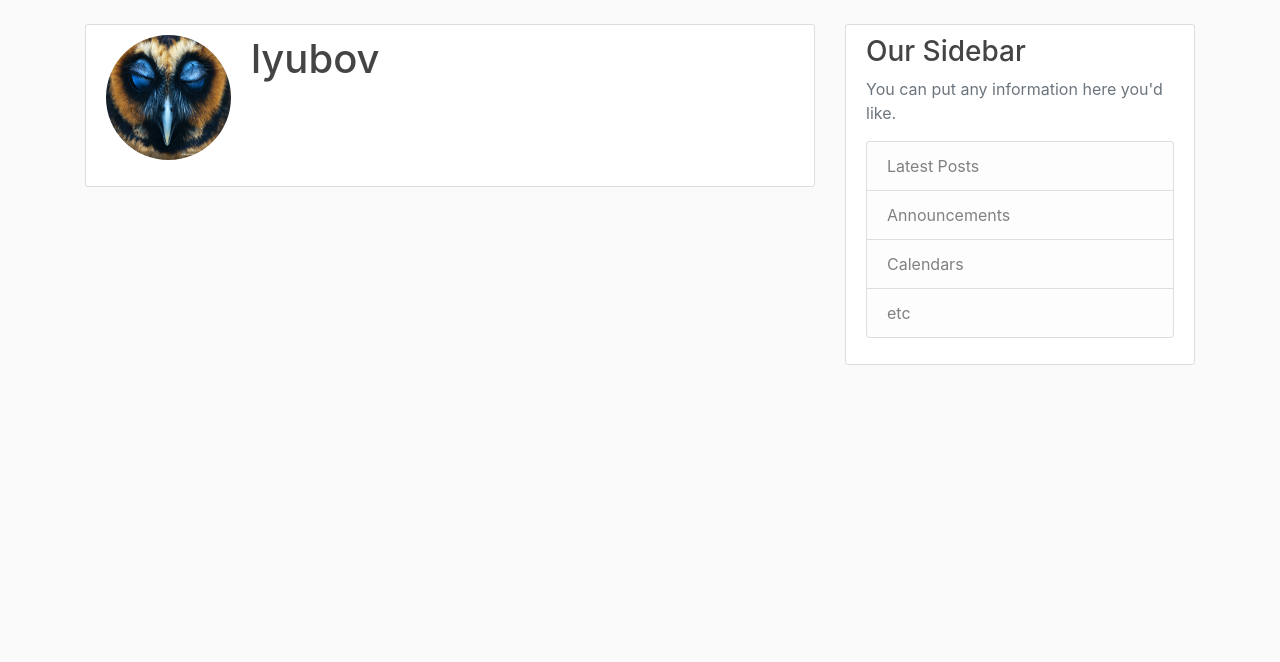
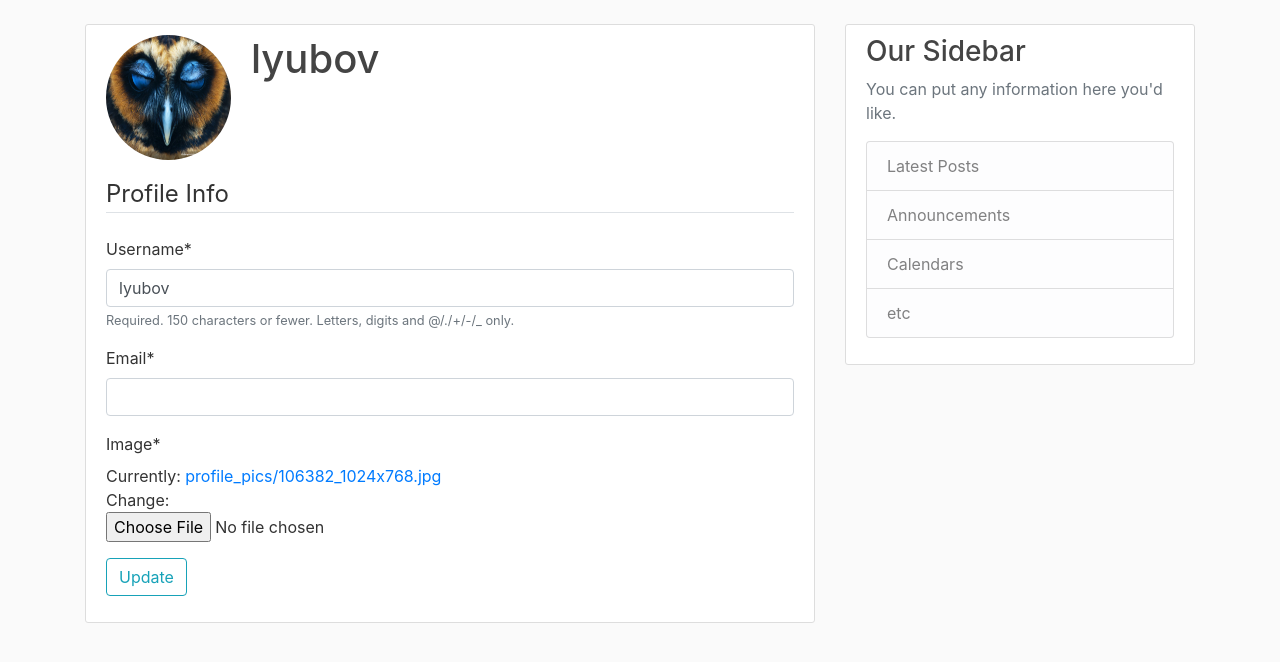
Before and after one commit to LyubovGencheva/LG_Django_project, a Django app: page /profile/ in a window 1280 px wide. Shown: the part 56-718 px from the top of the page. Run offline with Django 3.2, Linux system fonts and the light colour scheme; a user stored in the database is signed in; data comes from the database, SQL or seed files in the repository; both versions use the stored data as it was after the commit; some libraries are stand-ins or nearby versions.

Commit message:
In users/forms.py created UserUpdateFrom (allowing for changes in username & e-mail) and ProfileUpdateForm (allowing for changes in profile-pic). In users/views.py create and populate with user info data those forms and include them in users/templates/profile.html. Updated legends in the profile template. Validation performed in users/views and in case of both forms being valid: save and redirect to user profile. In users/models.py Profile model -> override the save method so that images are resized (using pillow package) at save (in order not to keep large files in db).

```diff
--- a/django_project/blog/templates/blog/home.html
+++ b/django_project/blog/templates/blog/home.html
@@ -2,6 +2,7 @@
 {% block content %}
     {% for post in posts %} <!-- post is the 'key' in home.view context variable-->
         <article class="media content-section">
+          <img class="rounded-circle article-img" src="{{ post.author.profile.image.url }}">
           <div class="media-body">
             <div class="article-metadata">
               <a class="mr-2" href="#">{{ post.author }}</a>
--- a/django_project/users/forms.py
+++ b/django_project/users/forms.py
@@ -1,6 +1,7 @@
 from django import forms
 from django.contrib.auth.models import User
 from django.contrib.auth.forms import UserCreationForm
+from . models import Profile
 
 
 # Extending the UserCreationForm to include custom fields, like e-mail
@@ -10,3 +11,17 @@ class UserRegisterForm(UserCreationForm):
     class Meta:                                         # class Meta keeps configurations in a nested place
         model = User                                    # form.save() will save it to the User model (to be affected)
         fields = ['username', 'email', 'password1', 'password2']
+
+
+class UserUpdateForm(forms.ModelForm):                  # allows to username & e-mail
+    email = forms.EmailField()
+
+    class Meta:
+        model = User
+        fields = ['username', 'email']
+
+
+class ProfileUpdateForm(forms.ModelForm):               # allows image update
+    class Meta:
+        model = Profile
+        fields = ['image']
--- a/django_project/users/models.py
+++ b/django_project/users/models.py
@@ -1,10 +1,22 @@
 from django.db import models
 from django.contrib.auth.models import User
+from PIL import Image
 
 
 class Profile(models.Model):
-    user = models.OneToOneField(User, on_delete=models.CASCADE) #if the User is deleted, the Profile will be deleted too, but not vice-versa
+    user = models.OneToOneField(User, on_delete=models.CASCADE) # if the User is deleted, the Profile will be deleted too, but not vice-versa
     image = models.ImageField(default='default.jpg', upload_to='profile_pics')
 
     def __str__(self):
         return f'{self.user.username} Profile'
+
+    # Override the save method to resize the profile pic before saving it.
+    def save(self):
+        super().save()                              # running the save method on the parent class
+                                                    # will save the uploaded image just as it is
+        img = Image.open(self.image.path)
+
+        if img.height > 300 or img.width > 300:     # resizes if neccessary
+            output_size = (300, 300)
+            img.thumbnail(output_size)
+            img.save(self.image.path)               # saves the resized image to the original path
--- a/django_project/users/templates/users/profile.html
+++ b/django_project/users/templates/users/profile.html
@@ -9,6 +9,17 @@
           <p class="text-secondary">{{ user.email }}</p>
         </div>
       </div>
-      <!-- FORM HERE -->
+        <form method="POST" enctype="multipart/form-data">      <!--"enctype" allows for image saving at the background-->
+            {% csrf_token %}                                    <!--additional security by Django, without the csrf, the form will not work-->
+            <fieldset class="form-dash-group">
+                <legend class="border-bottom mb-4">Profile Info</legend>
+                {{ u_form|crispy }}     <!--UserUpdateForm: for username & e-mail changes-->
+                {{ p_form|crispy }}     <!--ProfileUpdateForm: for profile-pic changes-->
+                <!--Submit button in not included in the form, that is why add it.-->
+                <div class="form-group">
+                    <button class="btn btn-outline-info" type="submit">Update</button>
+                </div>
+            </fieldset>
+        </form>
     </div>
 {% endblock content %}
--- a/django_project/users/views.py
+++ b/django_project/users/views.py
@@ -1,7 +1,7 @@
 from django.shortcuts import render, redirect
 from django.contrib import messages
 from django.contrib.auth.decorators import login_required
-from . forms import UserRegisterForm
+from . forms import UserRegisterForm, UserUpdateForm, ProfileUpdateForm
 
 
 def register(request):
@@ -10,14 +10,39 @@ def register(request):
         if form.is_valid():                                                 # form validation
             form.save()
             username = form.cleaned_data.get('username')                    # grabs the username from the validated form
-            messages.success(request, f'Your account has been created! You are now able to log in.')   # changed flash message
+            messages.success(request, f'Your account has been created! You are now able to log in.')   # flash message
             return redirect('login')                                        # redirects to login at successful registration
     else:
         form = UserRegisterForm()                                           # creates an empty form
-    return render(request, 'users/register.html', {'form': form})           # Note: in case of unsuccesful validation,
+    return render(request, 'users/register.html', {'form': form})           # Note: in case of unsuccessful validation,
                                                                             # the form rendered at this last statement
                                                                             # will still be populated with the (in-valid) user data
 
+
 @login_required                                                             # decorator, adding functionality to existing function
 def profile(request):
-    return render(request, 'users/profile.html')
+    if request.method == 'POST':
+        u_form = UserUpdateForm(request.POST,
+                                instance=request.user)                      # the form is pre-popultaed with the current user data
+        p_form = ProfileUpdateForm(request.POST,
+                                   request.FILES,
+                                   instance=request.user.profile)           # request.POST will save it,
+                                                                            # request.FILES will save the uploaded profile pic
+
+        if u_form.is_valid() and p_form.is_valid():
+            u_form.save()
+            p_form.save()
+            messages.success(request, f'Your profile has been updated!')  # changed flash message
+            return redirect('profile')  # redirects to login at successful registration
+    else:
+        u_form = UserUpdateForm(instance=request.user)
+        p_form = ProfileUpdateForm(instance=request.user.profile)
+
+
+
+    context = {
+        'u_form': u_form,
+        'p_form': p_form,
+    }
+
+    return render(request, 'users/profile.html', context)
```
Also changed, not shown: django_project/db.sqlite3, django_project/media/profile_pics/8849369-sleeping-fox.jpg (added), django_project/media/profile_pics/forest-rhodope-mountains-bulgaria.jpg (added).
